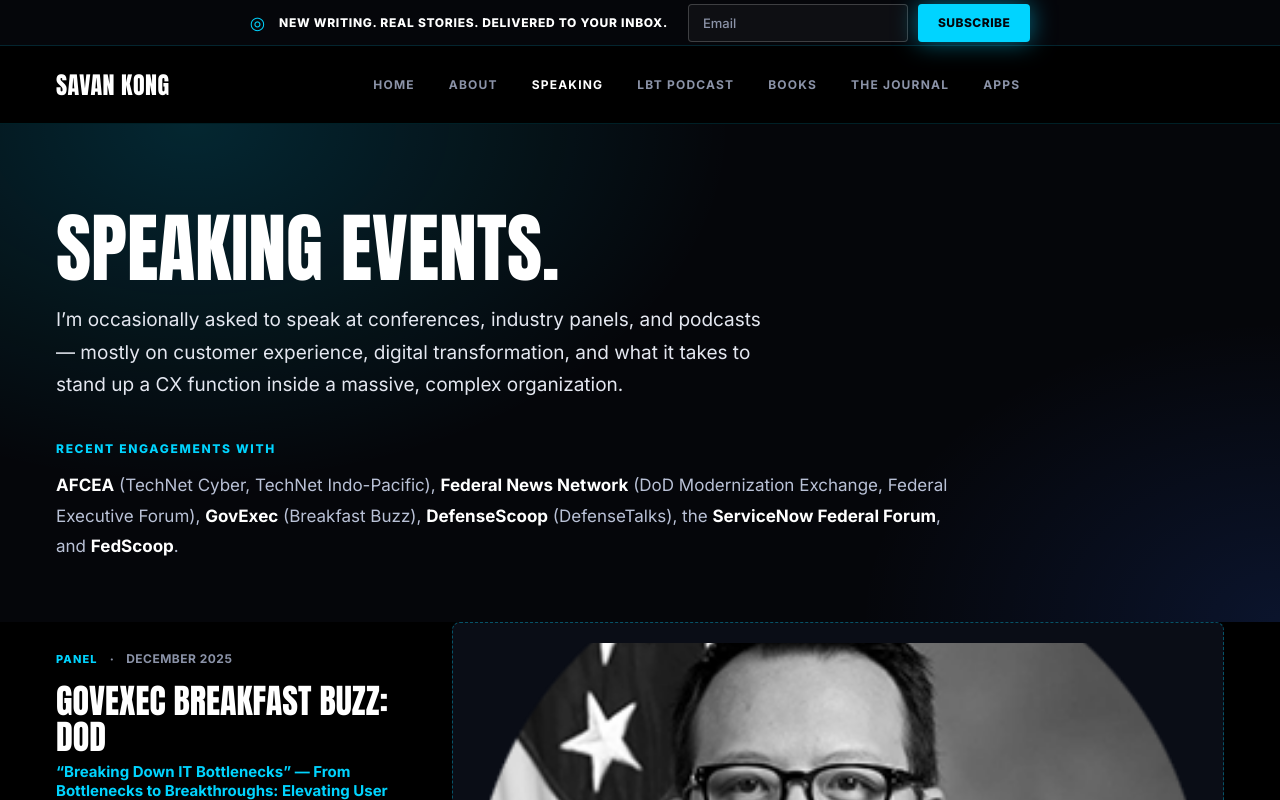
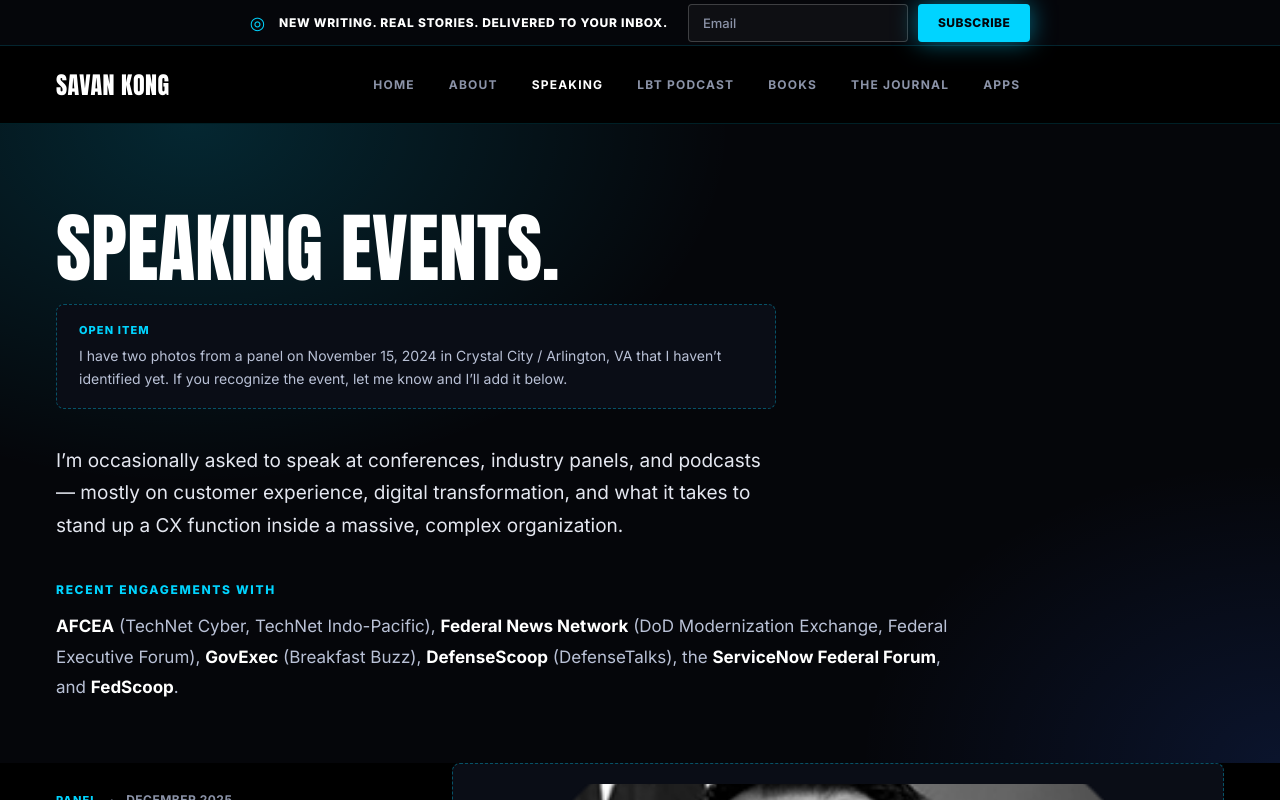
Before and after one commit to savankong/savankong.com, a Next.js app: page /speaking in a window 1280 px wide. Shown: the top 800 px of the page. Built offline with nearby package versions, Linux system fonts and the light colour scheme.

Commit message:
Surface the unidentified Crystal City event as an open item in the header
Adds a dashed-border callout at the top of the Speaking page flagging
the Nov 15, 2024 Crystal City/Arlington panel that's still unmatched
to an event, so it's visible while browsing rather than only tracked
in conversation.

```diff
--- a/app/speaking/page.tsx
+++ b/app/speaking/page.tsx
@@ -118,6 +118,14 @@
 
       <section className={`${styles.hero} glow-bg`}>
         <h1 className={styles.h1}>Speaking Events.</h1>
+        <div className={styles.openItems}>
+          <div className={styles.openItemsLabel}>Open Item</div>
+          <p className={styles.openItemsText}>
+            I have two photos from a panel on November 15, 2024 in Crystal
+            City / Arlington, VA that I haven&rsquo;t identified yet. If you
+            recognize the event, let me know and I&rsquo;ll add it below.
+          </p>
+        </div>
         <p className={styles.intro}>
           I&rsquo;m occasionally asked to speak at conferences, industry
           panels, and podcasts — mostly on customer experience, digital
--- a/app/speaking/speaking.module.css
+++ b/app/speaking/speaking.module.css
@@ -14,6 +14,29 @@
   max-width: 720px;
   font: 400 19px/1.7 var(--font-inter), sans-serif;
   color: #e4e7f0;
+}
+
+.openItems {
+  max-width: 720px;
+  margin: 0 0 36px;
+  padding: 18px 22px;
+  border: 1px dashed rgba(0, 212, 255, 0.35);
+  border-radius: 8px;
+  background: var(--card);
+}
+
+.openItemsLabel {
+  font: 800 11px var(--font-inter), sans-serif;
+  color: var(--neon);
+  letter-spacing: 0.1em;
+  text-transform: uppercase;
+  margin-bottom: 8px;
+}
+
+.openItemsText {
+  margin: 0;
+  font: 400 14px/1.6 var(--font-inter), sans-serif;
+  color: #b9c1d6;
 }
 
 .orgsLabel {
```
